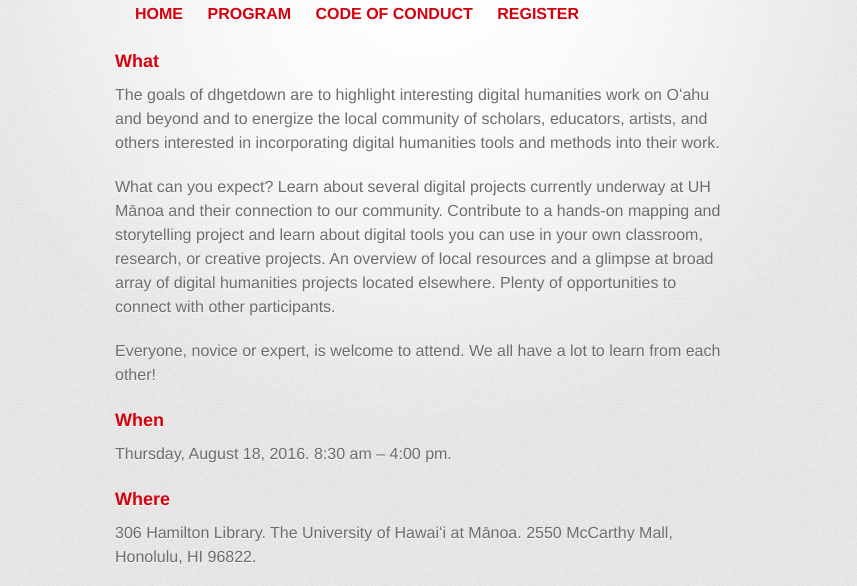
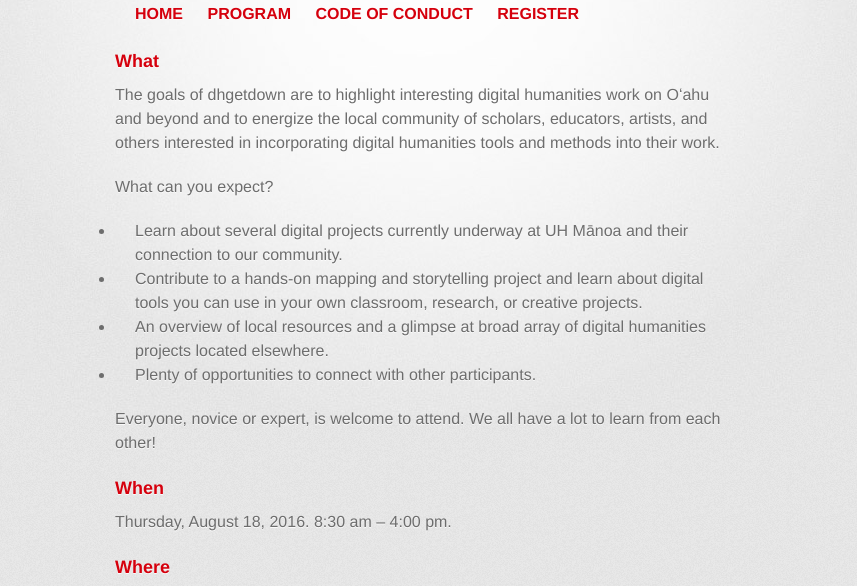
Before and after one commit to digiah/DHGetDown, a plain HTML site: page index.html in a window 1280 px wide. Shown: the part 158-744 px from the top of the page, without its empty margins (215-1072 px from the left). Drawn offline with Linux system fonts and the light colour scheme; grey boxes are pictures that could not be loaded; a web font is replaced by a local one.

Commit message:
Update index.html

```diff
--- a/index.html
+++ b/index.html
@@ -45,7 +45,11 @@
         <section id="main_content">
           <h3>What</h3>
             <p>The goals of dhgetdown are to highlight interesting digital humanities work on Oʻahu and beyond and to energize the local community of scholars, educators, artists, and others interested in incorporating digital humanities tools and methods into their work. </p>
-            <p>What can you expect? Learn about several digital projects currently underway at UH Mānoa and their connection to our community. Contribute to a hands-on mapping and storytelling project and learn about digital tools you can use in your own classroom, research, or creative projects. An overview of local resources and a glimpse at broad array of digital humanities projects located elsewhere. Plenty of opportunities to connect with other participants.</p>
+            <p>What can you expect?
+              <ul><li>Learn about several digital projects currently underway at UH Mānoa and their connection to our community.</li>
+              <li>Contribute to a hands-on mapping and storytelling project and learn about digital tools you can use in your own classroom, research, or creative projects.</li>
+              <li>An overview of local resources and a glimpse at broad array of digital humanities projects located elsewhere.</li>
+              <li>Plenty of opportunities to connect with other participants.</li></ul></p>
             <p>Everyone, novice or expert, is welcome to attend. We all have a lot to learn from each other!</p>
           <h3>When</h3>
             <p>Thursday, August 18, 2016. 8:30 am – 4:00 pm.</p>
```
